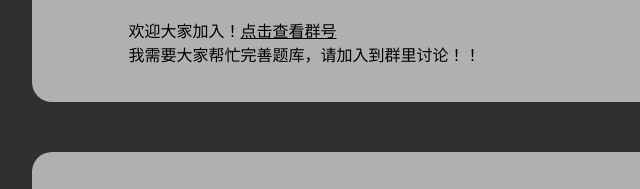
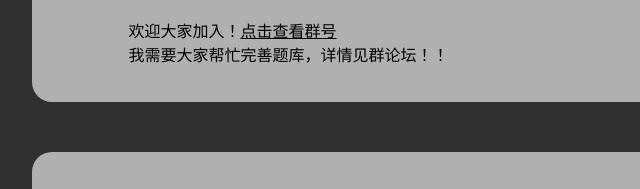
Before and after one commit to lancer985/CN_Pages, a plain HTML site: page index.html in a window 1280 px wide. Shown: the part 277-466 px from the top of the page, 102-742 px from the left. Drawn offline with Linux system fonts and the light colour scheme.

Commit message:
Update index.html

```diff
--- a/index.html
+++ b/index.html
@@ -48,7 +48,7 @@
     <br>
     <h4>QQ群：</h4>
     <a>欢迎大家加入！</a><a style="margin-left:0px" href="http://X01X012013.github.io/AQun/" target="_blank">点击查看群号</a><br>
-    <a>我需要大家帮忙完善题库，请加入到群里讨论！！</a><br>
+    <a>我需要大家帮忙完善题库，详情见群论坛！！</a><br>
     <br><br>
   </div></div>
 
```
